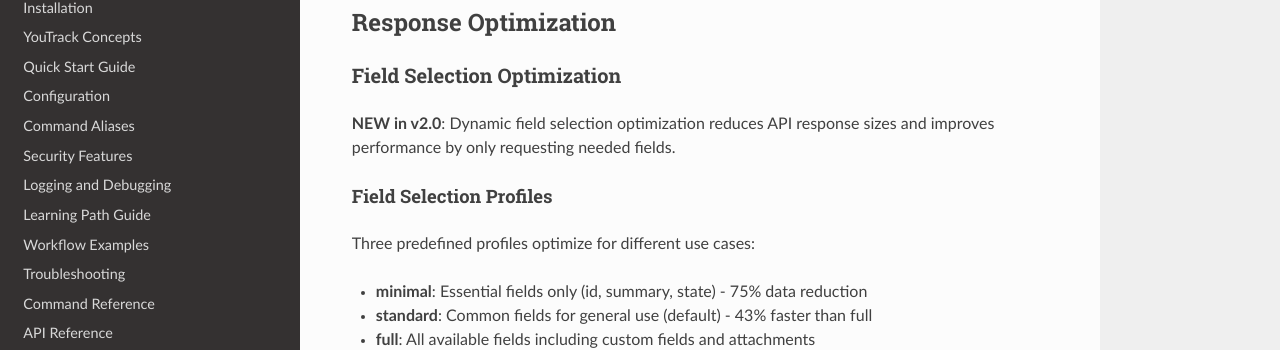
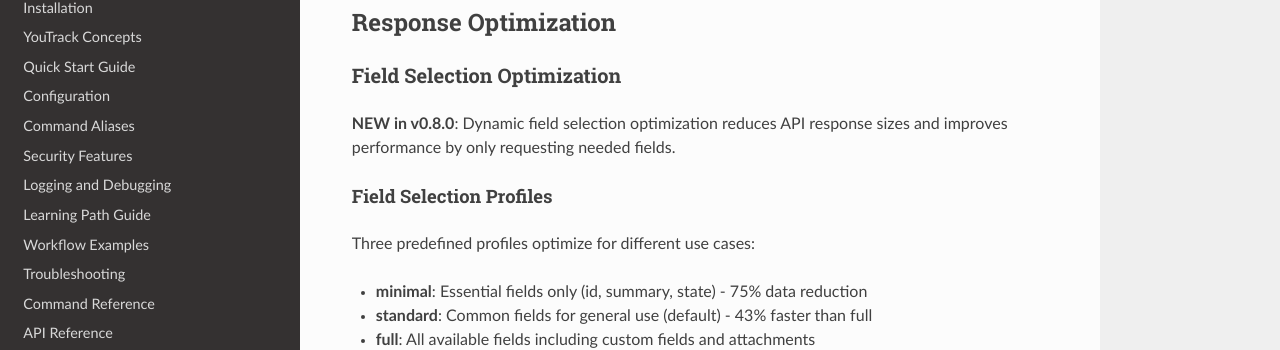
Before and after one commit to ryancheley/yt-cli, a Sphinx documentation site: the page built from docs/performance.rst, in a window 1280 px wide and 900 px high, scrolled down 2817 px. Shown: the part 144-494 px from the top of the window. Built offline with Sphinx 7.4.7 and the Read the Docs theme 3.1.0, drawn with Linux system fonts in a browser that asks for light colours; pages that are not in the unit, such as notebooks, are missing from menus.

Commit message:
📝 Update documentation for field selection feature
- Add performance optimization feature to README.md features list
- Correct version number from v2.0 to v0.8.0 in performance docs

🤖 Generated with [Claude Code](https://claude.ai/code)

Co-Authored-By: Claude <noreply@anthropic.com>

```diff
--- a/docs/performance.rst
+++ b/docs/performance.rst
@@ -153,7 +153,7 @@ Response Optimization
 Field Selection Optimization
 ~~~~~~~~~~~~~~~~~~~~~~~~~~~~~
 
-**NEW in v2.0**: Dynamic field selection optimization reduces API response sizes and improves performance by only requesting needed fields.
+**NEW in v0.8.0**: Dynamic field selection optimization reduces API response sizes and improves performance by only requesting needed fields.
 
 Field Selection Profiles
 """""""""""""""""""""""""
```
Also changed, not shown: README.md (+1 -0 lines).
